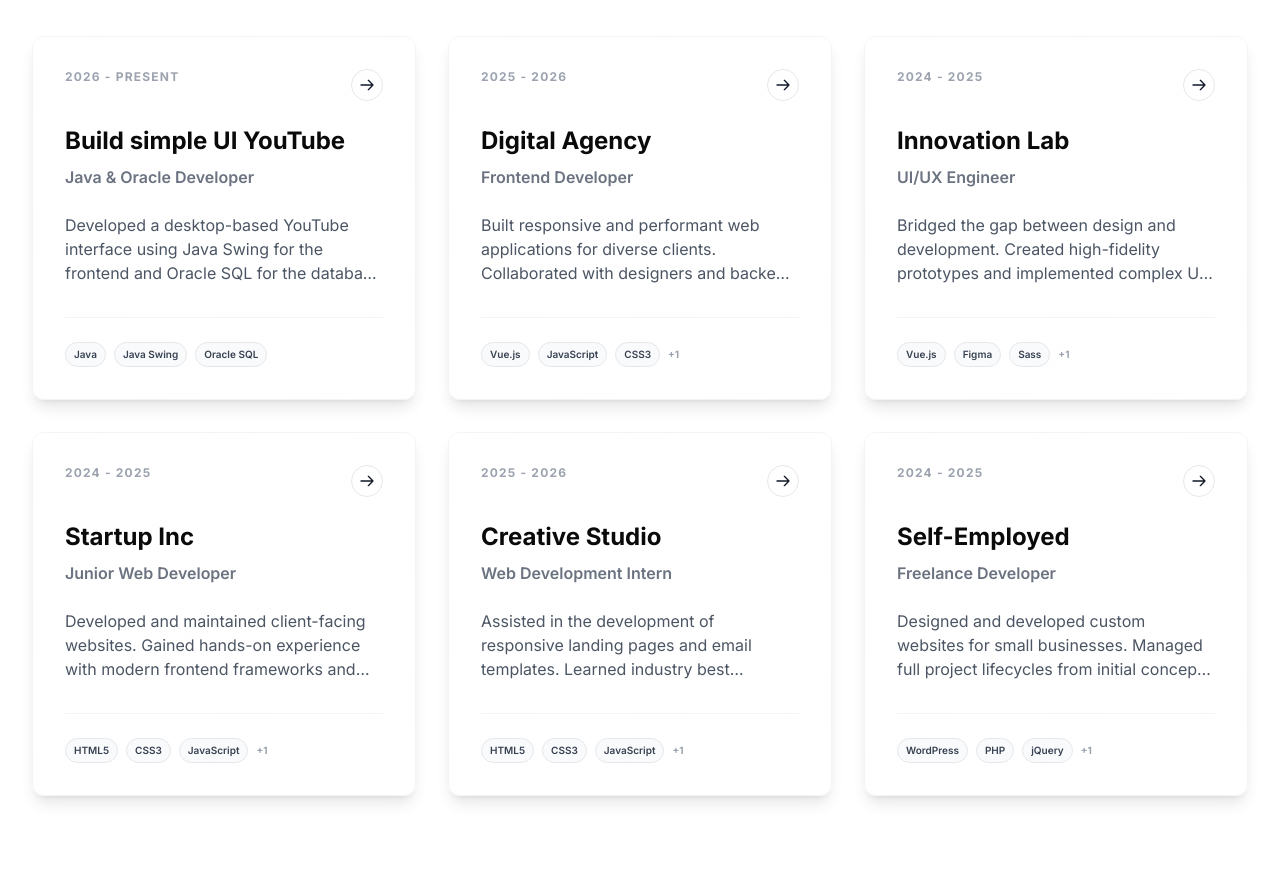
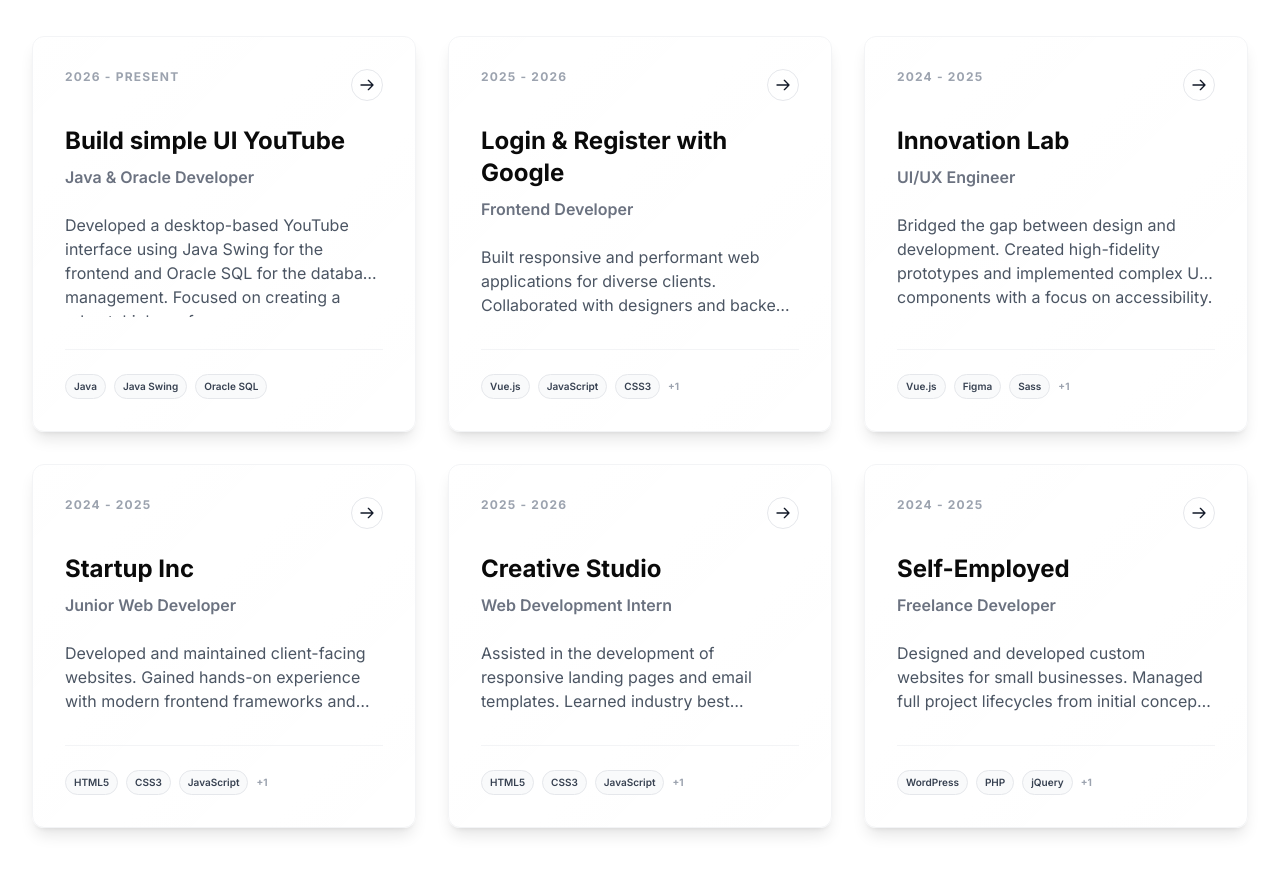
Before and after one commit to koeuk/Portfolio, a Nuxt app: page / in a window 1280 px wide. Shown: the part 2240-3113 px from the top of the page. Built offline with nearby package versions, Linux system fonts and the light colour scheme.

Commit message:
feat: add `useData` composable for portfolio content and `useI18n` composable for internationalization.

```diff
--- a/composables/useData.ts
+++ b/composables/useData.ts
@@ -234,7 +234,7 @@ export const useData = () => {
     {
       id: "2",
       role: "Frontend Developer",
-      company: "Digital Agency",
+      company: "Login & Register with Google",
       period: "2025 - 2026",
       description: "Built responsive and performant web applications for diverse clients. Collaborated with designers and backend teams to deliver polished user experiences.",
       technologies: ["Vue.js", "JavaScript", "CSS3", "Node.js"],
--- a/composables/useI18n.ts
+++ b/composables/useI18n.ts
@@ -140,9 +140,9 @@ const translations: Translations = {
     zh: "使用 Java Swing 开发桌面端 YouTube 界面，并采用 Oracle SQL 进行数据库管理。专注于创建稳健、高性能的用户体验，实现直接的 JDBC 集成。",
   },
   "experience.2.role": {
-    en: "Digital Agency",
-    km: "ភ្នាក់ងារឌីជីថល",
-    zh: "数字代理公司",
+    en: "Login & Register with Google",
+    km: "ចូលប្រើ និងចុះឈ្មោះជាមួយ Google",
+    zh: "使用 Google 登录和注册",
   },
   "experience.2.company": {
     en: "Frontend Developer",
```
